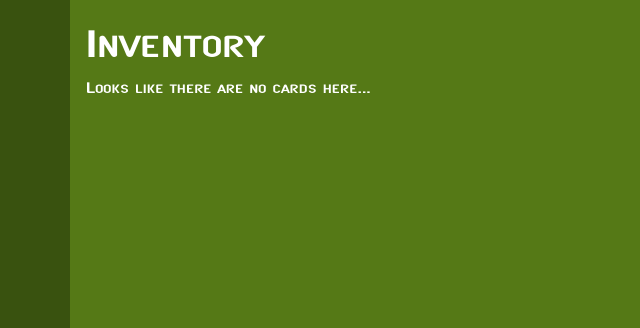
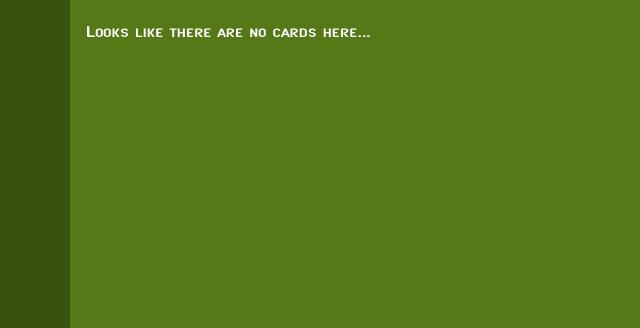
Before and after one commit to threelyK/ECM2434-EcoGo, a Django app: template src/apps/user/templates/user/inventory.html in a window 1280 px wide. Shown: the part 92-420 px from the top of the page, without its empty margins (0-640 px from the left). Run offline with Django 5.2, Linux system fonts and the light colour scheme; the template is opened without the code that fills it, so the values that code supplies are empty; some libraries are stand-ins or nearby versions.

Commit message:
Remove inventory header title from empty card message layout

```diff
--- a/src/apps/user/templates/user/inventory.html
+++ b/src/apps/user/templates/user/inventory.html
@@ -81,7 +81,6 @@
                 </ul>
             {% else %}
                 <div class="inventory_header">
-                    <h1>Inventory</h1>
                     <p>
                         Looks like there are no cards here...
                     </p>
```
